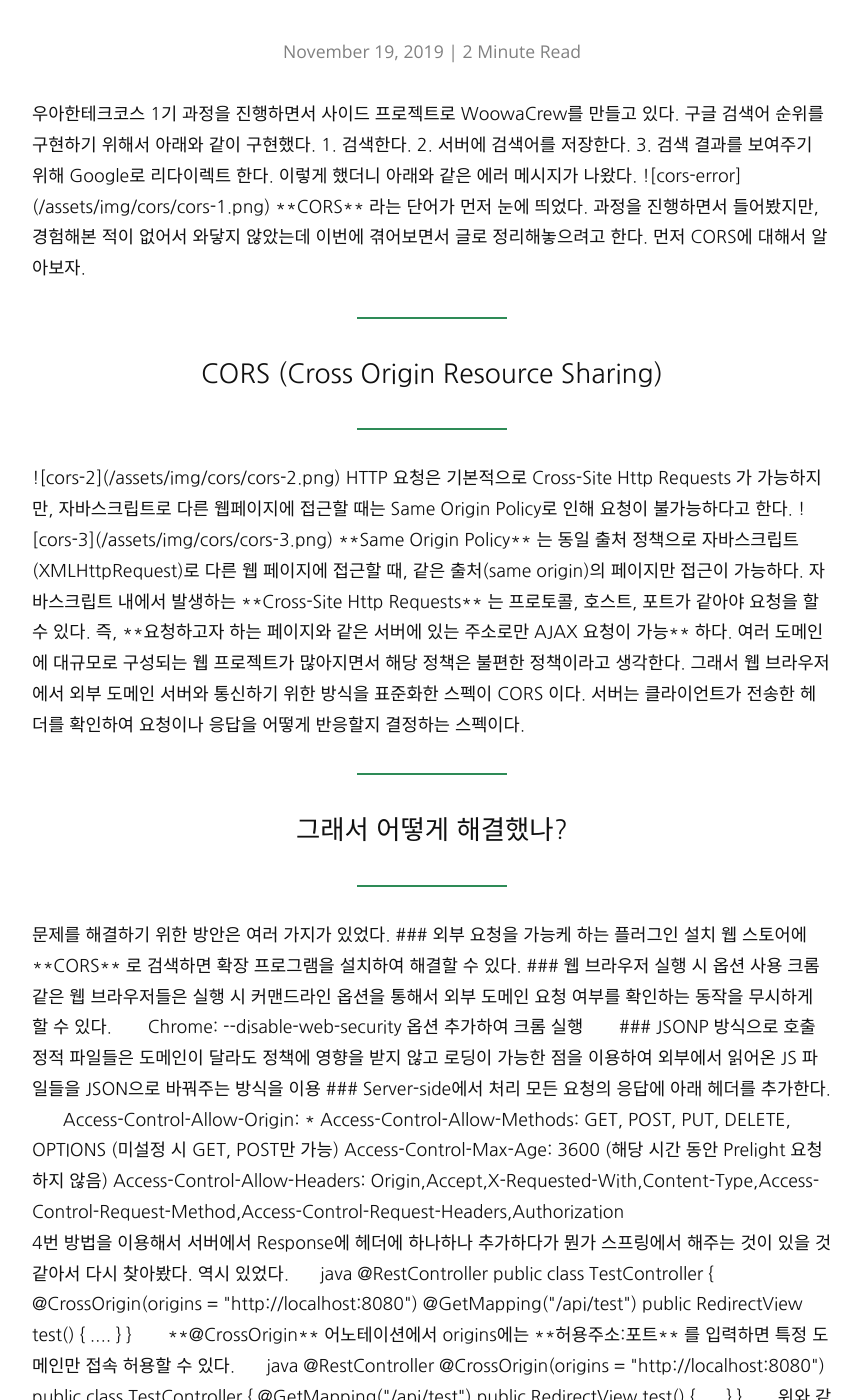
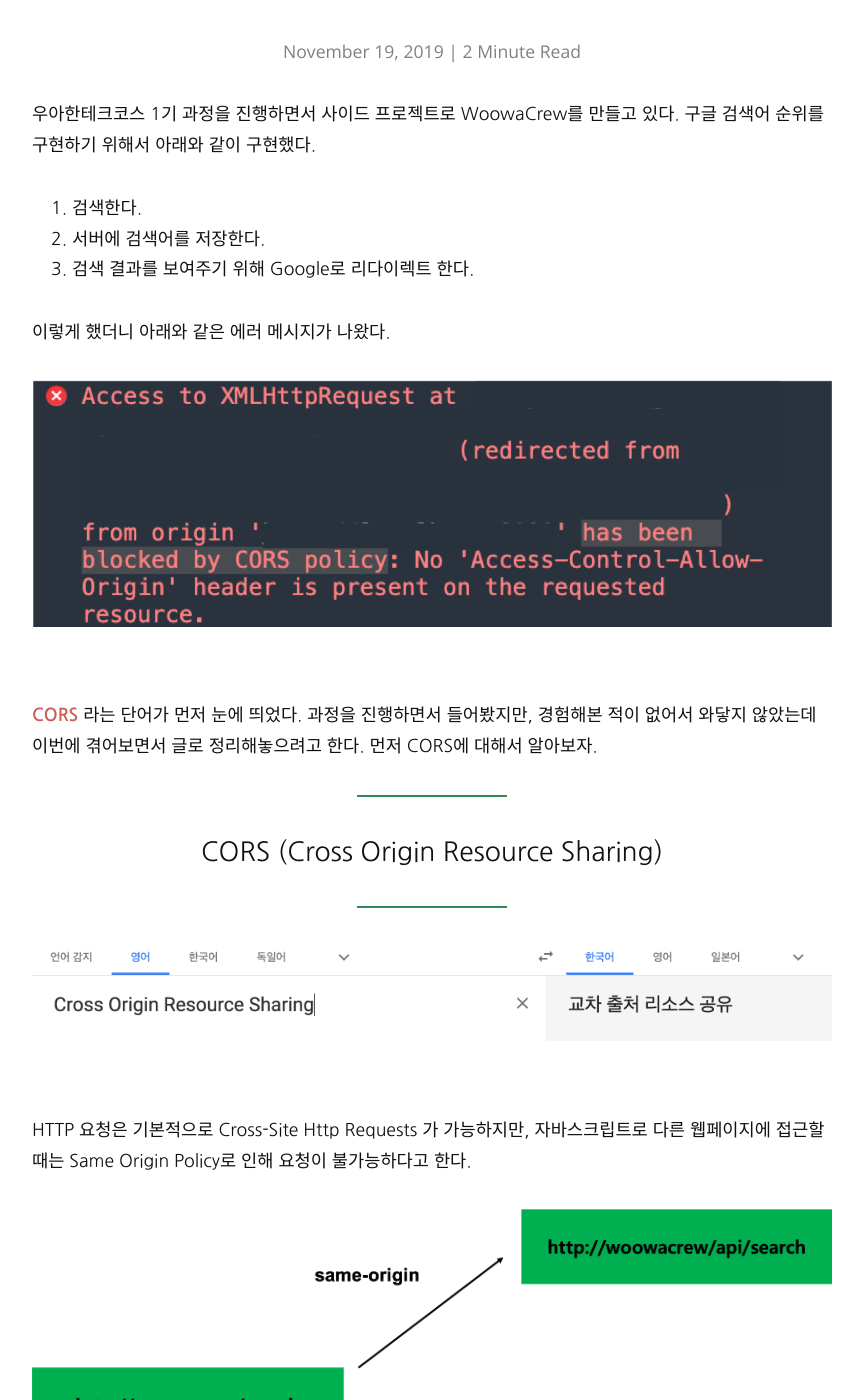
Before and after one commit to hyojaekim/hyojaekim.github.io, a Jekyll site: the page built from _posts/2019-11-19-cors.md, in a window 1280 px wide and 1400 px high, scrolled down 405 px. Shown: the whole window, without its empty margins (208-1071 px from the left). Built offline with Jekyll 4.4.1, drawn with Linux system fonts in a browser that asks for light colours; nearby versions of some CDN libraries; some of the changed text lies outside the part shown.

Commit message:
refactor: CORS 포스팅

````diff
--- a/_posts/2019-11-19-cors.md
+++ b/_posts/2019-11-19-cors.md
@@ -6,7 +6,6 @@ description: 프로젝트를 진행하면서 CORS 문제를 어떻게 해결했
 categories: etc
 ---
 
-<div>
 우아한테크코스 1기 과정을 진행하면서 사이드 프로젝트로 WoowaCrew를 만들고 있다. 구글 검색어 순위를 구현하기 위해서 아래와 같이 구현했다.
 
 1. 검색한다.
@@ -18,8 +17,7 @@ categories: etc
 ![cors-error](/assets/img/cors/cors-1.png)
 
 **CORS** 라는 단어가 먼저 눈에 띄었다. 과정을 진행하면서 들어봤지만, 경험해본 적이 없어서 와닿지 않았는데 이번에 겪어보면서 글로 정리해놓으려고 한다. 먼저 CORS에 대해서 알아보자.
-</div>
-<div>
+
 <blockquote>CORS (Cross Origin Resource Sharing)</blockquote>
 
 ![cors-2](/assets/img/cors/cors-2.png)
@@ -33,8 +31,7 @@ categories: etc
 자바스크립트 내에서 발생하는 **Cross-Site Http Requests** 는 프로토콜, 호스트, 포트가 같아야 요청을 할 수 있다. 즉, **요청하고자 하는 페이지와 같은 서버에 있는 주소로만 AJAX 요청이 가능** 하다.
 
 여러 도메인에 대규모로 구성되는 웹 프로젝트가 많아지면서 해당 정책은 불편한 정책이라고 생각한다. 그래서 웹 브라우저에서 외부 도메인 서버와 통신하기 위한 방식을 표준화한 스펙이 CORS 이다. 서버는 클라이언트가 전송한 헤더를 확인하여 요청이나 응답을 어떻게 반응할지 결정하는 스펙이다.
-</div>
-<div>
+
 <blockquote> 그래서 어떻게 해결했나? </blockquote>
 
 문제를 해결하기 위한 방안은 여러 가지가 있었다.
@@ -59,9 +56,7 @@ Access-Control-Allow-Methods: GET, POST, PUT, DELETE, OPTIONS (미설정 시 GET
 Access-Control-Max-Age: 3600 (해당 시간 동안 Prelight 요청하지 않음)
 Access-Control-Allow-Headers: Origin,Accept,X-Requested-With,Content-Type,Access-Control-Request-Method,Access-Control-Request-Headers,Authorization
 ```
-</div>
 
-<div>
 4번 방법을 이용해서 서버에서 Response에 헤더에 하나하나 추가하다가 뭔가 스프링에서 해주는 것이 있을 것 같아서 다시 찾아봤다. 역시 있었다.
 
 ```java
@@ -107,4 +102,3 @@ public class WebConfig implements WebMvcConfigurer {
 }
 ```
 이렇게 WebMvcConfigurer 인터페이스를 구현해서 하나의 클래스에서 관리할 수도 있다. 상황에 맞게 사용하도록 하자.
-</div>
````
